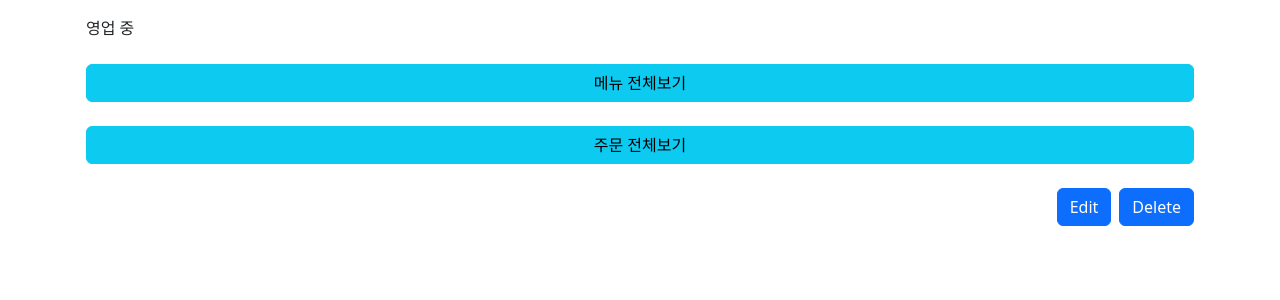
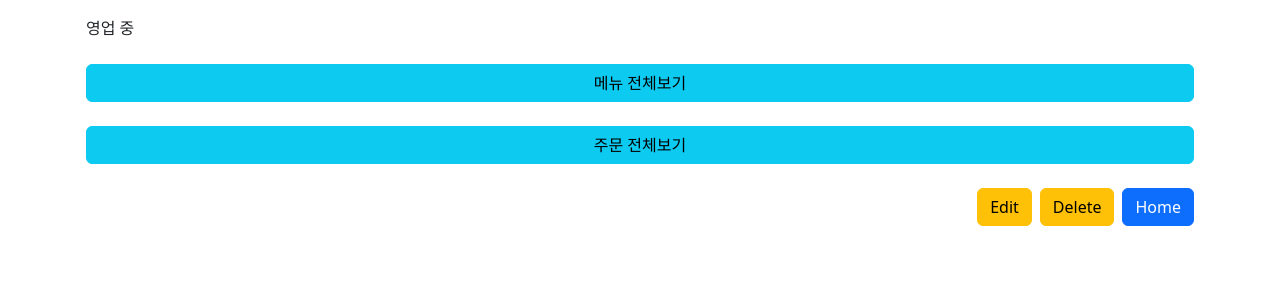
Before and after one commit to yaezzin/DeliveryApp, a Django app: template app/sajjang/templates/stores/store/detail.html in a window 1280 px wide. Shown: the part 196-496 px from the top of the page. Run offline with Django 4.2, Linux system fonts and the light colour scheme; the template is opened without the code that fills it, so the values that code supplies are empty.

Commit message:
[ADD] 특정 가게 삭제 url 오타 수정 후 템플릿에 반영

```diff
--- a/app/sajjang/templates/stores/store/detail.html
+++ b/app/sajjang/templates/stores/store/detail.html
@@ -15,7 +15,8 @@
     <div class="d-grid btn btn-info my-4" onclick="location.href='{% url 'sajjang_store_menu' store.id %}'" style="cursor: pointer;">메뉴 전체보기</div>
     <div class="d-grid btn btn-info my-4" onclick="location.href='{% url 'sajjang_store_order' store.id %}'" style="cursor: pointer;">주문 전체보기</div>
     <div class="d-grid gap-2 d-flex justify-content-end">
-        <a class="btn btn-primary" href="{% url 'sajjang_store_edit' store.id %}">Edit</a>
-        <a class="btn btn-primary" href="#">Delete</a>
+        <a class="btn btn-warning" href="{% url 'sajjang_store_edit' store.id %}">Edit</a>
+        <a class="btn btn-warning" href="{% url 'sajjang_store_delete' store.id %}">Delete</a>
+        <a class="btn btn-primary" href="{% url 'sajjang_home' %}">Home</a>
     </div>
 {% endblock%}
--- a/app/sajjang/urls.py
+++ b/app/sajjang/urls.py
@@ -19,7 +19,7 @@ urlpatterns = [
     path(
         "store/<int:store_id>/delete",
         SajjangStoreDeleteView.as_view(),
-        name="sajjang_stores_delete",
+        name="sajjang_store_delete",
     ),
 ]
 
```
